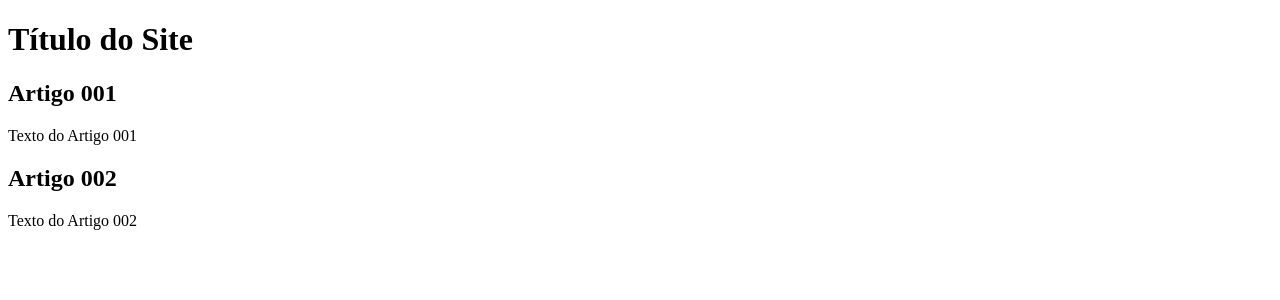
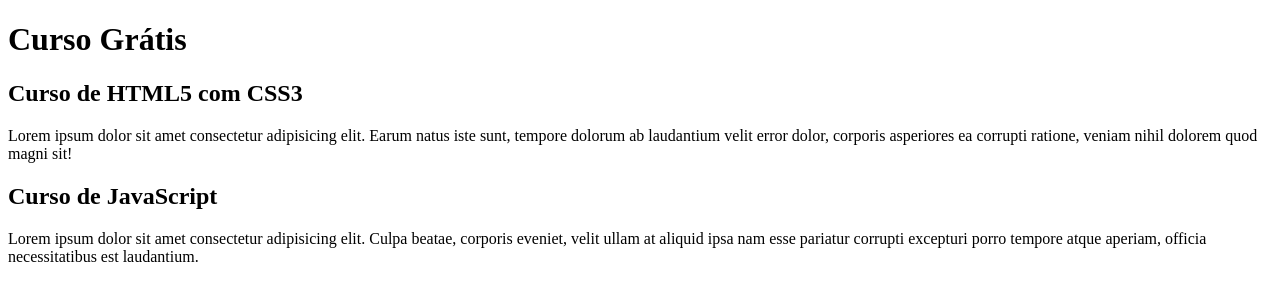
Before and after one commit to darlan-dev1/projeto-site, a plain HTML site: page index.html in a window 1280 px wide. Drawn offline with Linux system fonts and the light colour scheme.

Commit message:
comecei a escrever conteúdo

```diff
--- a/index.html
+++ b/index.html
@@ -8,15 +8,15 @@
 <body>
     <main>
         <header>
-            <h1>Título do Site</h1>
+            <h1>Curso Grátis</h1>
         </header>
         <article>
-            <h2>Artigo 001</h2>
-            <p>Texto do Artigo 001</p>
+            <h2>Curso de HTML5 com CSS3</h2>
+            <p>Lorem ipsum dolor sit amet consectetur adipisicing elit. Earum natus iste sunt, tempore dolorum ab laudantium velit error dolor, corporis asperiores ea corrupti ratione, veniam nihil dolorem quod magni sit! </p>
         </article>
         <article>
-            <h2>Artigo 002</h2>
-            <p>Texto do Artigo 002</p>
+            <h2>Curso de JavaScript</h2>
+            <p>Lorem ipsum dolor sit amet consectetur adipisicing elit. Culpa beatae, corporis eveniet, velit ullam at aliquid ipsa nam esse pariatur corrupti excepturi porro tempore atque aperiam, officia necessitatibus est laudantium.</p>
         </article>
     </main>
 </body>
```
